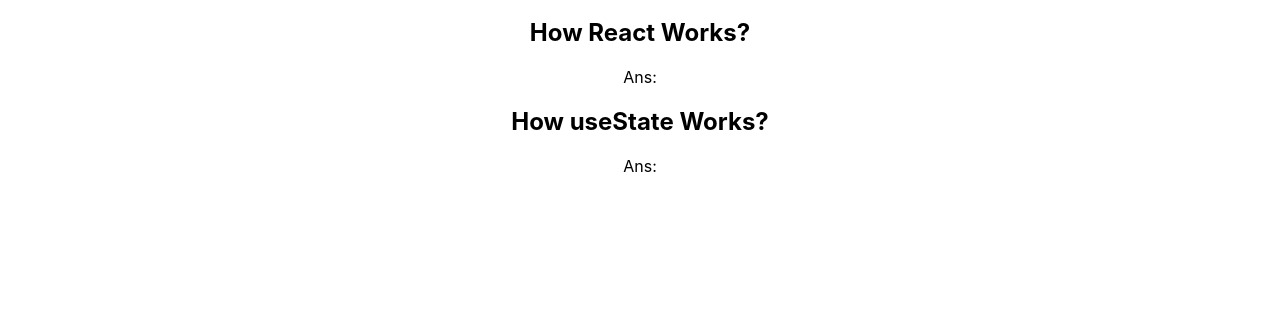
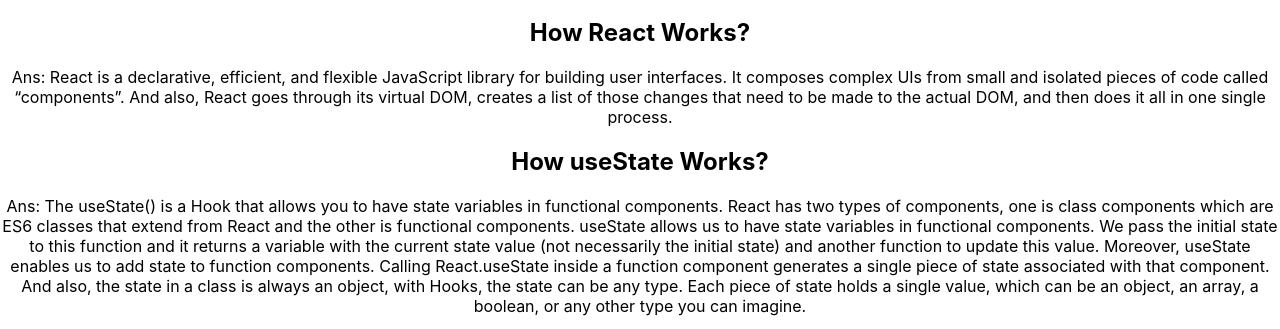
Before and after one commit to rumanak21/Confused-Man-Website, a React (Create React App) app: page / in a window 1280 px wide. Shown: the part 1260-1589 px from the top of the page. Before the commit the page ends 1452 px from the top, so only its background shows below. Built offline with nearby package versions, Linux system fonts and the light colour scheme.

Commit message:
Questions Answered Done

```diff
--- a/src/components/QuestionAnswer/QuestionAnswer.js
+++ b/src/components/QuestionAnswer/QuestionAnswer.js
@@ -4,9 +4,19 @@
     return (
         <div>
             <h2>How React Works?</h2>
-            <p>Ans: </p>
+            <p>Ans: React is a declarative, efficient, and flexible JavaScript library for building user interfaces. It composes complex UIs from small and isolated pieces of code called “components”.
+
+                And also, React goes through its virtual DOM, creates a list of those changes that need to be made to the actual DOM, and then does it all in one single process.</p>
+
             <h2>How useState Works?</h2>
-            <p>Ans: </p>
+            <p>Ans: The useState() is a Hook that allows you to have state variables in functional components. React has two types of components, one is class components which are ES6 classes that extend from React and the other is functional components.
+
+                useState allows us to have state variables in functional components. We pass the initial state to this function and it returns a variable with the current state value (not necessarily the initial state) and another function to update this value.
+
+                Moreover,
+                useState enables us to add state to function components. Calling React.useState inside a function component generates a single piece of state associated with that component.
+
+                And also, the state in a class is always an object, with Hooks, the state can be any type. Each piece of state holds a single value, which can be an object, an array, a boolean, or any other type you can imagine.</p>
         </div>
     );
 };
--- a/src/components/Shop/Shop.js
+++ b/src/components/Shop/Shop.js
@@ -5,6 +5,7 @@
 const Shop = () => {
     const [rings, setRings] = useState([]);
     const [cart, setCart] = useState([])
+
 
     useEffect(() => {
         fetch('products.json')
@@ -19,8 +20,10 @@
     }
 
     const chooseItem =()=>{
-        console.log('Clicked')
+
+
     }
+
     return (
         <div className="shopContainer">
             <div className='shop'>
@@ -34,7 +37,7 @@
             </div>
             <div className='selectItem'>
             <h3>Select Rings: {cart.length}</h3>
-                <div className='addedItem'>
+                <div id='allAddedItem' className='addedItem'>
 
                     {cart.map((item) => (
                         <h2 className='selectItem-h2' key={item[0].ring.id}><img src={item[0].ring.picture} alt="" /> {item[0].ring.name}</h2>
@@ -44,7 +47,7 @@
 
                 </div>
 
-                <button onClick={chooseItem} className='select-btn'>CHOOSE ONE</button>
+                <button onClick={chooseItem()} className='select-btn'>CHOOSE ONE</button>
                 <button className='select-btn'>CHOOSE AGAIN</button>
 
 
```
